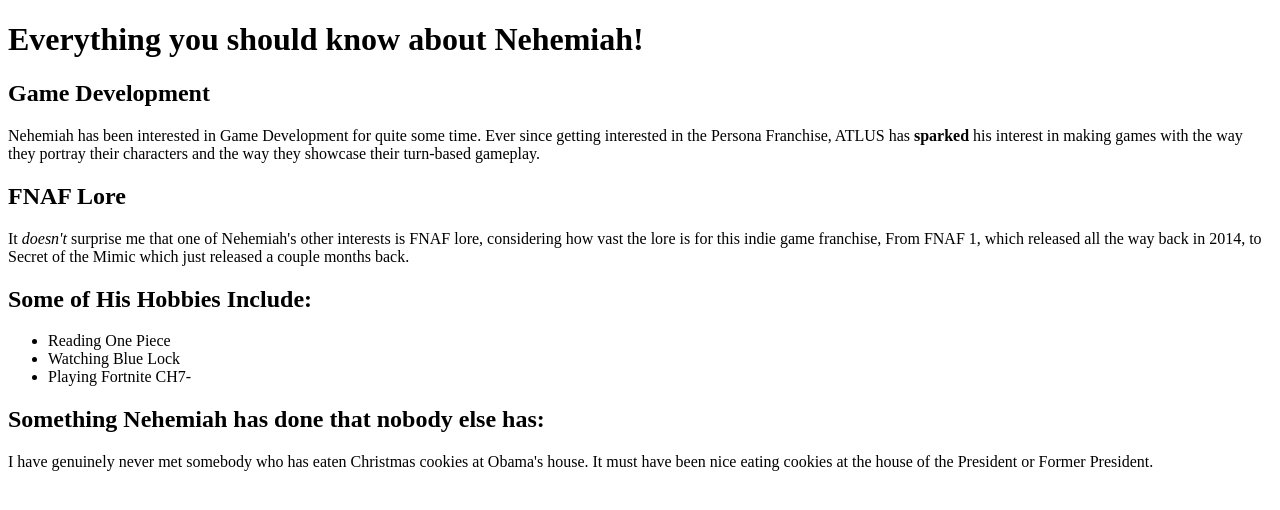
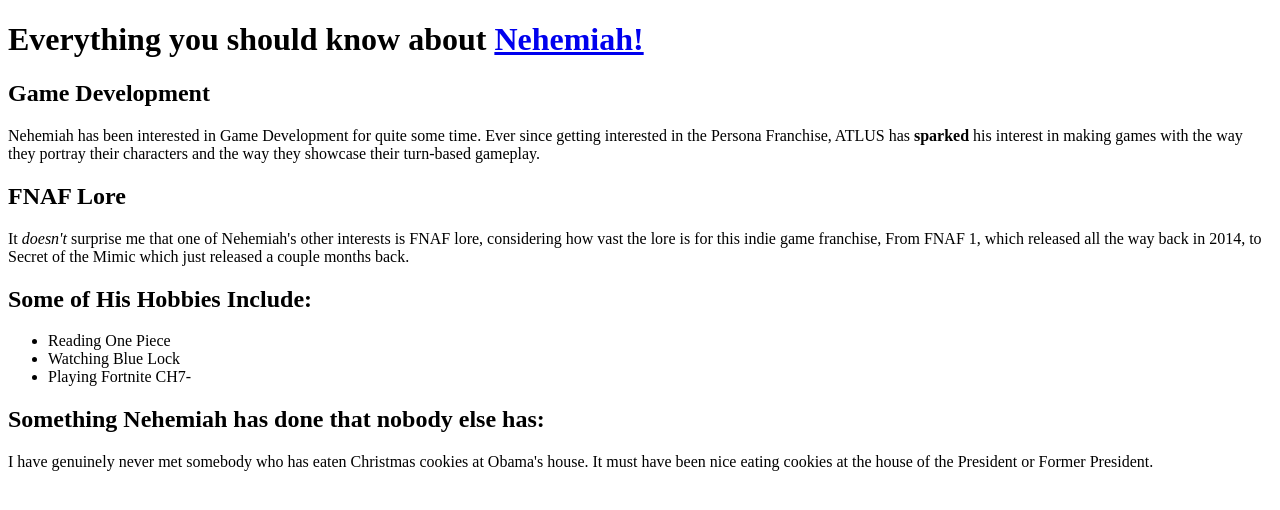
Before and after one commit to mustaanmog/csc271_projects, a plain HTML site: page labs/lab2/profile.html in a window 1280 px wide. Drawn offline with Linux system fonts and the light colour scheme.

Commit message:
Updating profile.html
Updating the profile

```diff
--- a/labs/lab2/profile.html
+++ b/labs/lab2/profile.html
@@ -4,7 +4,7 @@
         <title> Profile Page: Nehemiah Speaks </title>
     </head>
     <body>
-        <h1> Everything you should know about Nehemiah!</h1>
+    <h1> Everything you should know about <a href="https://nehemiahspeaks.rhody.dev/csc271_projects/labs/lab2/profile.html">Nehemiah!</a></h1>
             <h2> Game Development </h2>
         <p>
             Nehemiah has been interested in Game Development for quite some time. Ever
```
